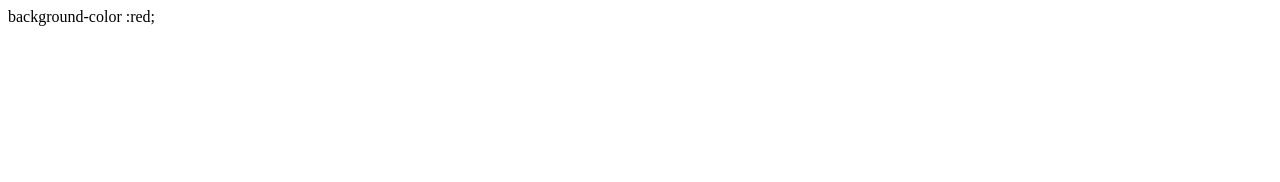
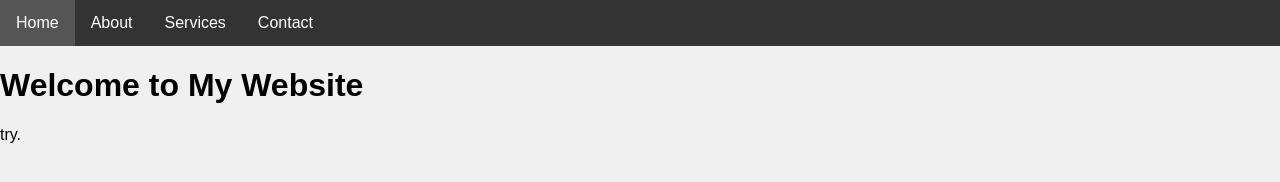
Before and after one commit to ritcardo/exam, a plain HTML site: page index.html in a window 1280 px wide. Drawn offline with Linux system fonts and the light colour scheme.

Commit message:
push my files in Github

```diff
--- a/index.html
+++ b/index.html
@@ -1,4 +1,30 @@
 
+<!DOCTYPE html>
+<html lang="en">
+<head>
+    <meta charset="UTF-8">
+    <meta name="viewport" content="width=device-width, initial-scale=1.0">
+    <title>My Website</title>
+    <link rel="stylesheet" href="style.css">
+</head>
 <body>
-  background-color :red;
+    <header>
+        <nav class="navbar">
+            <ul>
+                <li><a href="#">Home</a></li>
+                <li><a href="#">About</a></li>
+                <li><a href="#">Services</a></li>
+                <li><a href="#">Contact</a></li>
+            </ul>
+        </nav>
+    </header>
+
+    <div class="container">
+
+        <h1>Welcome to My Website</h1>
+        <p>try.</p>
+    </div>
+
+    <script src="script.js"></script>
 </body>
+</html>
--- a/script.js
+++ b/script.js
@@ -1,4 +1,12 @@
 
-function greet() {
-    console.log("Hello, world!");
-}
+document.addEventListener('DOMContentLoaded', function() {
+    const navItems = document.querySelectorAll('.navbar ul li a');
+
+    navItems.forEach(item => {
+        item.addEventListener('click', function(event) {
+            event.preventDefault();
+            alert(`Clicked on ${item.textContent}`);
+
+        });
+    });
+});
--- a/style.css
+++ b/style.css
@@ -2,13 +2,33 @@
 body {
     font-family: Arial, sans-serif;
     background-color: #f0f0f0;
+    margin: 0;
+    padding: 0;
 }
 
-.container {
-    max-width: 800px;
-    margin: 0 auto;
-    padding: 20px;
-    background-color: #fff;
-    border: 1px solid #ccc;
-    border-radius: 5px;
+.navbar {
+    background-color: #333;
+    overflow: hidden;
 }
+
+.navbar ul {
+    list-style-type: none;
+    margin: 0;
+    padding: 0;
+}
+
+.navbar ul li {
+    float: left;
+}
+
+.navbar ul li a {
+    display: block;
+    color: white;
+    text-align: center;
+    padding: 14px 16px;
+    text-decoration: none;
+}
+
+.navbar ul li a:hover {
+    background-color: #555;
+}
```
